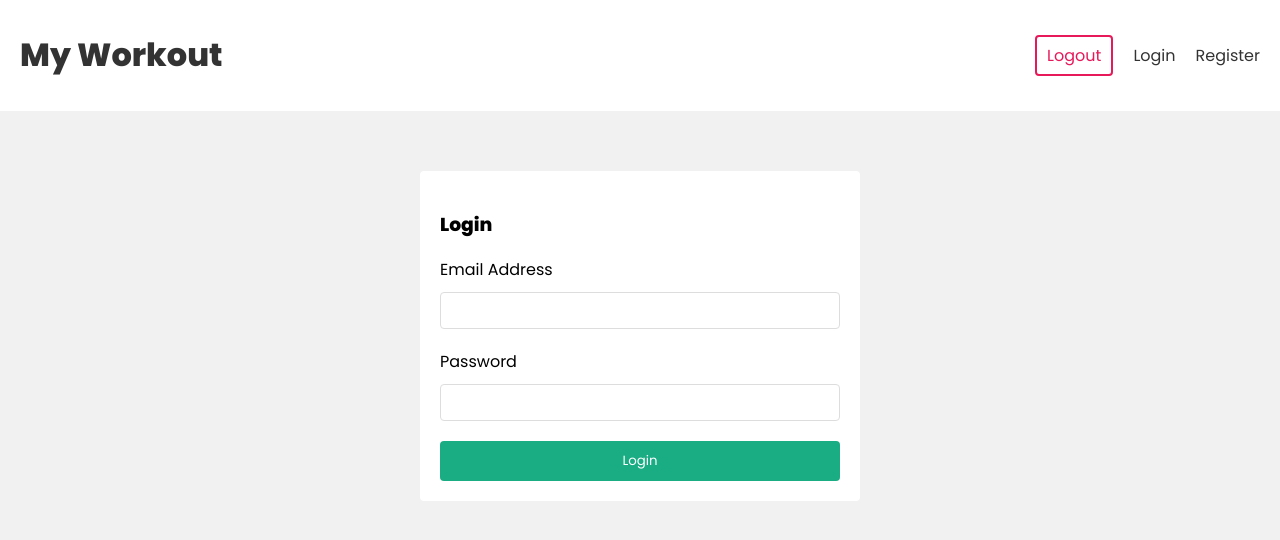
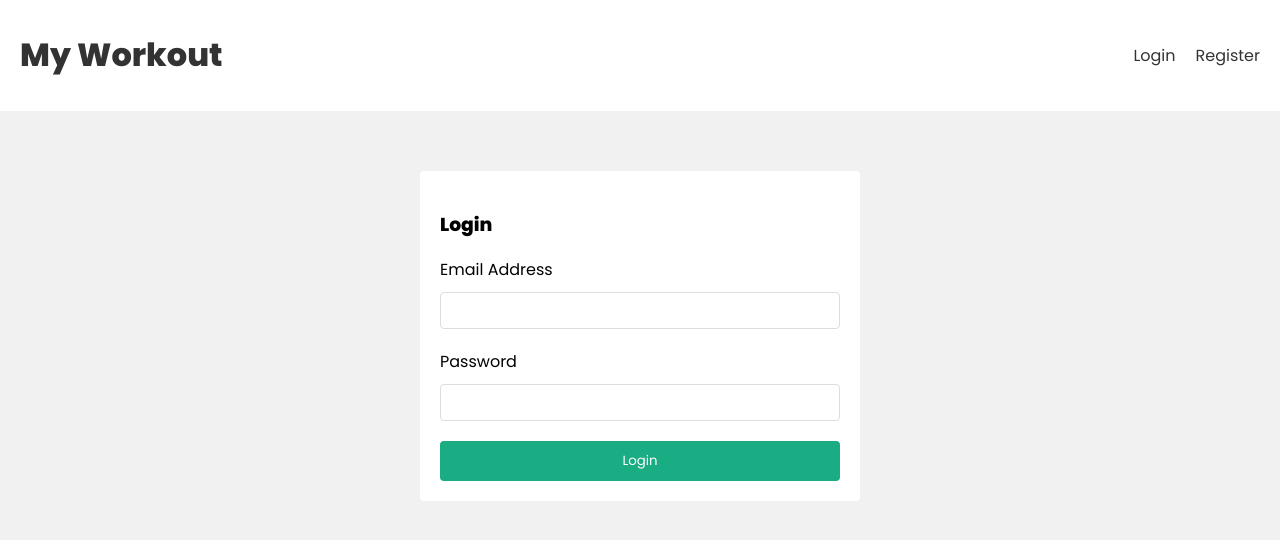
Before and after one commit to joedave13/my-workout, a React (Create React App) app in the folder frontend/: page /login in a window 1280 px wide. Shown: the top 540 px of the page. Built offline with nearby package versions, Linux system fonts and the light colour scheme.

Commit message:
set initial auth status

```diff
--- a/frontend/src/components/Navbar.js
+++ b/frontend/src/components/Navbar.js
@@ -1,8 +1,10 @@
 import { Link } from 'react-router-dom';
+import { useAuthContext } from '../hooks/useAuthContext';
 import { useLogout } from '../hooks/useLogout';
 
 const Navbar = () => {
     const { logout } = useLogout();
+    const { user } = useAuthContext();
 
     const handleClick = () => {
         logout();
@@ -15,13 +17,19 @@ const Navbar = () => {
                     <h1>My Workout</h1>
                 </Link>
                 <nav>
+                    {user && (
                         <div>
+                            <span className='user-email-information'>{user.email}</span>
                             <button onClick={handleClick}>Logout</button>
                         </div>
+                    )}
+
+                    {!user && (
                         <div>
                             <Link to='/login'>Login</Link>
                             <Link to='/register'>Register</Link>
                         </div>
+                    )}
                 </nav>
             </div>
         </header>
--- a/frontend/src/context/AuthContext.js
+++ b/frontend/src/context/AuthContext.js
@@ -1,4 +1,4 @@
-import { createContext, useReducer } from 'react';
+import { createContext, useEffect, useReducer } from 'react';
 
 export const AuthContext = createContext();
 
@@ -22,7 +22,13 @@ export const AuthContextProvider = ({ children }) => {
         user: null,
     });
 
-    console.log('Authcontext state : ', state);
+    useEffect(() => {
+        const user = JSON.parse(localStorage.getItem('user'));
+
+        if (user) {
+            dispatch({ type: 'LOGIN', payload: user });
+        }
+    }, []);
 
     return <AuthContext.Provider value={{ ...state, dispatch }}>{children}</AuthContext.Provider>;
 };
--- a/frontend/src/index.css
+++ b/frontend/src/index.css
@@ -131,3 +131,6 @@ form.login {
     background: #fff;
     border-radius: 4px;
 }
+.user-email-information {
+    margin-right: 15px;
+}
```
Lines whose indentation alone changed are shown as unchanged.
